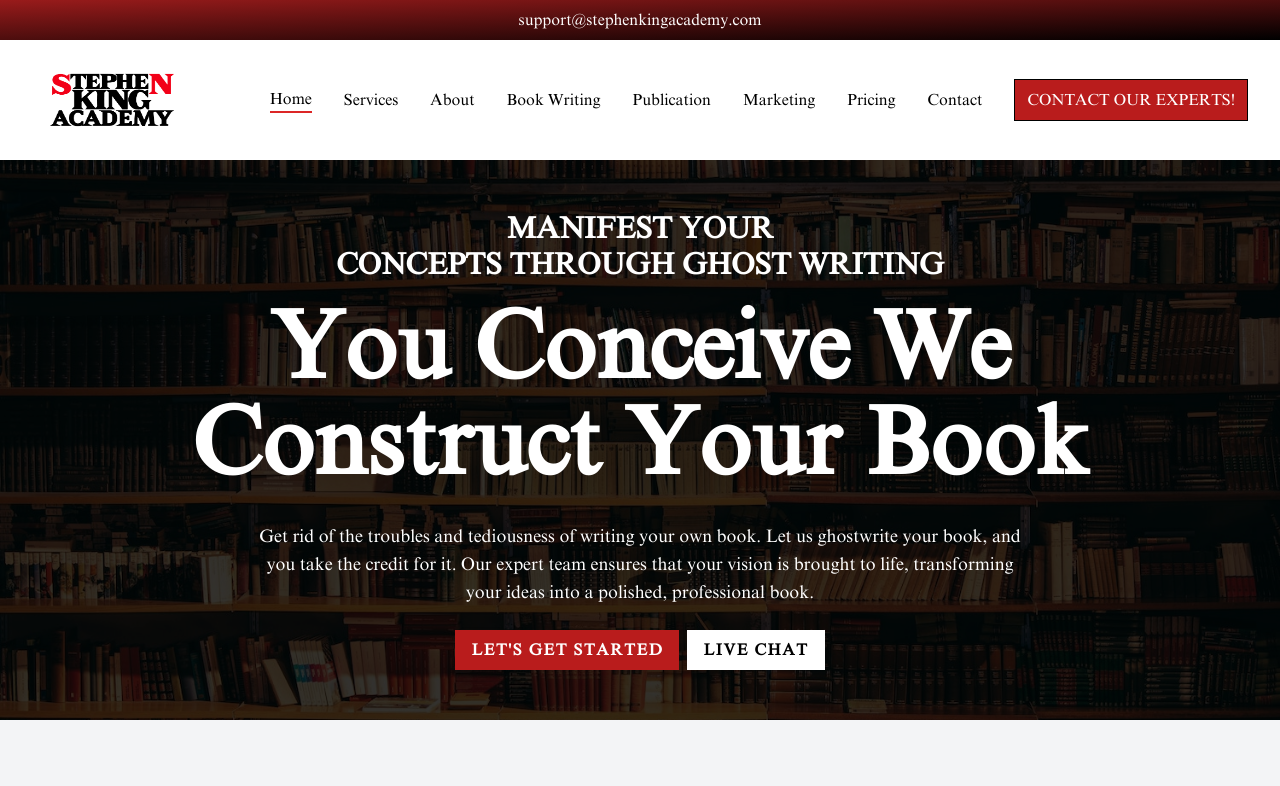
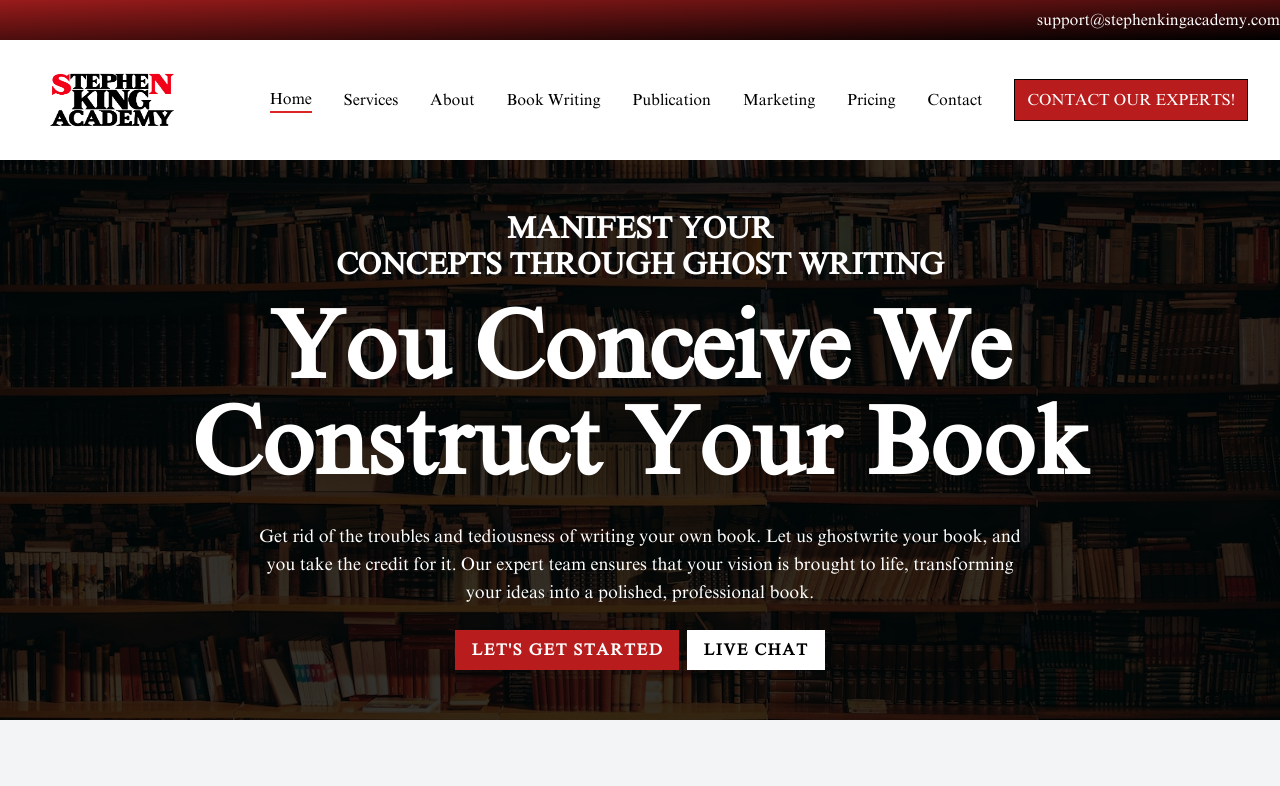
Before and after one commit to haseebx16/danbrown-clone, a Next.js app: page / in a window 1280 px wide. Shown: the top 786 px of the page. Built offline with nearby package versions, Linux system fonts and the light colour scheme; a web font is replaced by a local one.

Commit message:
Update Nav.js

```diff
--- a/app/Components/Sections/Nav.js
+++ b/app/Components/Sections/Nav.js
@@ -37,7 +37,7 @@
 
   return (
     <>
-    <div className="py-2 w-full flex justify-center items-end bg-gradient-to-br from-red-800 to-black">
+    <div className="py-2 w-full flex justify-end items-end bg-gradient-to-br from-red-800 to-black">
         <p className="text-white text-right">support@stephenkingacademy.com</p>
     </div>
     <div className="relative z-50 flex justify-center text-black items-center flex-wrap bg-white">
```
